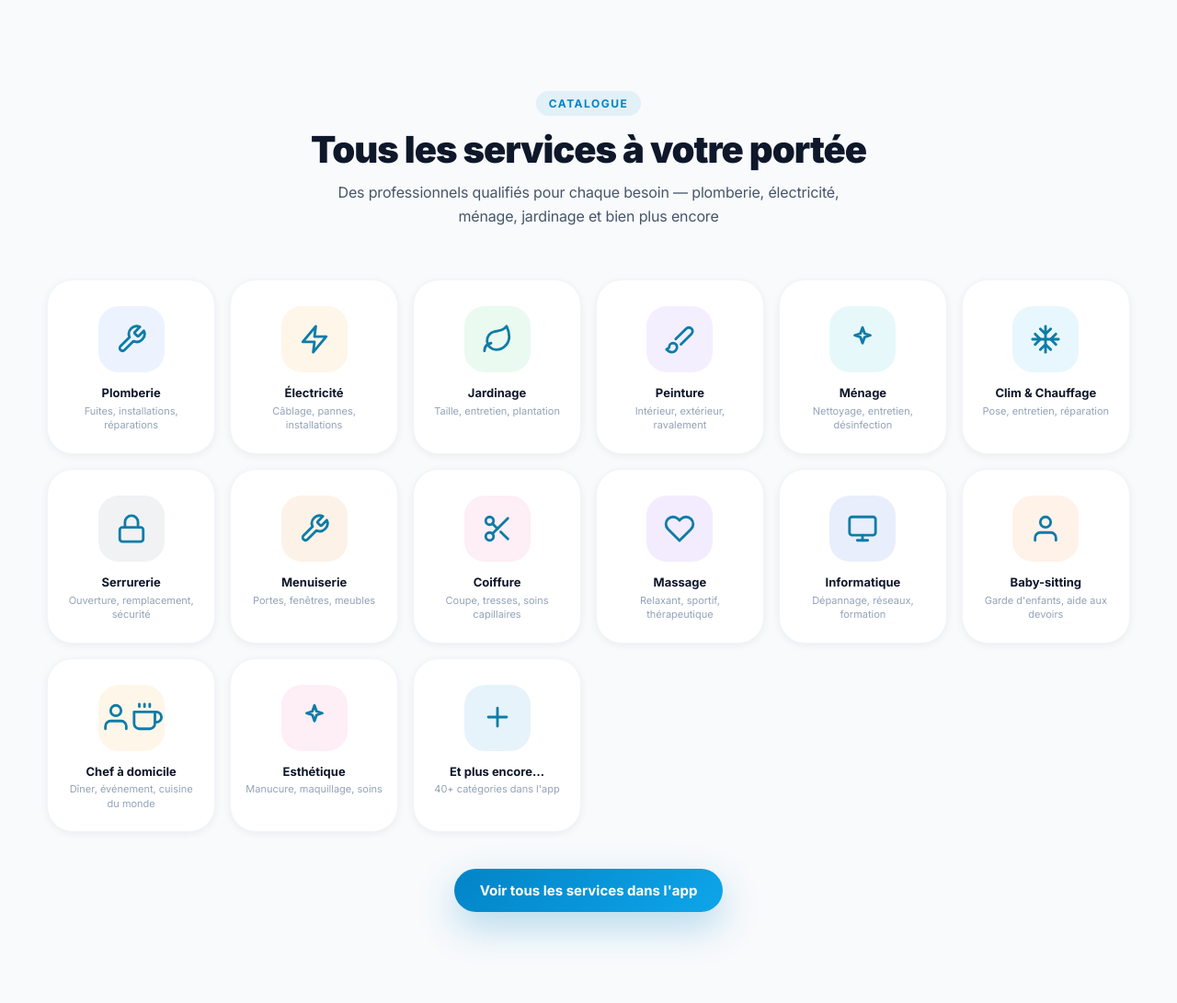
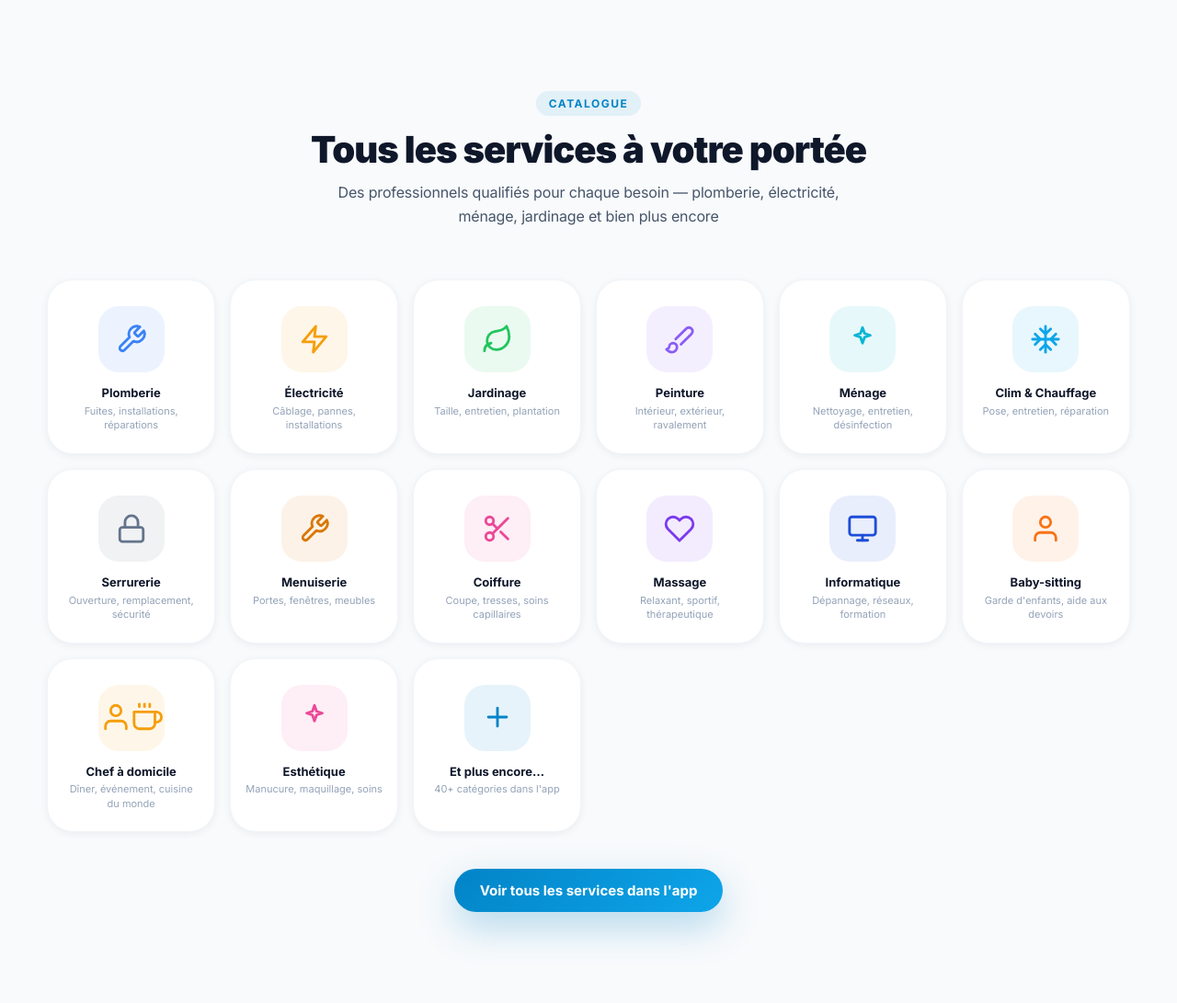
Before and after one commit to yvan2007/new-babifixbuild, a Django app: page / in a window 1280 px wide. Shown: the part 1506-2597 px from the top of the page at 92% size. Run offline with Django 5.2, Linux system fonts and the light colour scheme; data that the repository does not hold is empty; parts of the project's set-up code (start-up, migrations or seed data) failed here and were passed over.

Commit message:
style(vitrine): section categories plus pro - chaque icone prend la couleur de sa categorie + cartes uniformes (hauteur min, alignement) ; sections satisfaits/services harmonisees

```diff
--- a/babifix_vitrine_django/templates/vitrine/home.html
+++ b/babifix_vitrine_django/templates/vitrine/home.html
@@ -1347,8 +1347,10 @@ body.js-ready .stagger.visible > *:nth-child(n+9){ opacity:1;transform:none;tran
 .feat-ico{width:54px;height:54px;border-radius:16px;margin:0 auto 14px;display:inline-flex;
   align-items:center;justify-content:center;font-size:26px;color:#0E7CA8;
   background:linear-gradient(135deg,#E8F8FF,#D4F0FC);}
-/* Catégories (maquette téléphone) : icône cyan */
-.cat-emoji{font-size:34px;color:#0E7CA8;}
+/* Catégories : chaque icône prend la couleur de sa catégorie (rendu pro/coloré) */
+.cat-emoji{font-size:34px;color:var(--cat-solid,#0E7CA8);position:relative;z-index:1;}
+.cat-ico-wrap{position:relative;z-index:1;}
+.cat-card{min-height:170px;display:flex;flex-direction:column;align-items:center;justify-content:flex-start;}
 .phone-emoji{font-size:30px;color:#0E7CA8;}
 /* KPIs / notifications / perks : accent cyan vif */
 .kpi-ico{color:#4CC9F0;}
@@ -1699,7 +1701,7 @@ body.js-ready .stagger.visible > *:nth-child(n+9){ opacity:1;transform:none;tran
       {% if categories %}
         {% for c in categories %}
         <article class="cat-card" id="cat-{{ c.id }}"
-          style="--cat-color:{{ c.color|default:'#0284c7' }}22; --cat-bg:{{ c.color|default:'#0284c7' }}18;">
+          style="--cat-color:{{ c.color|default:'#0284c7' }}22; --cat-bg:{{ c.color|default:'#0284c7' }}18; --cat-solid:{{ c.color|default:'#0284c7' }};">
           <div class="cat-ico-wrap" style="background:{{ c.color|default:'#0284c7' }}18;">
             <span class="cat-emoji" role="img" aria-label="{{ c.nom }}">{% if c.icon_emoji %}{{ c.icon_emoji }}{% else %}<span class="bx-ico"><svg viewBox="0 0 24 24" fill="none" stroke="currentColor" stroke-width="2" stroke-linecap="round" stroke-linejoin="round"><path d="M14.7 6.3a1 1 0 000 1.4l1.6 1.6a1 1 0 001.4 0l3.77-3.77a6 6 0 01-7.94 7.94l-6.91 6.91a2.12 2.12 0 01-3-3l6.91-6.91a6 6 0 017.94-7.94l-3.76 3.76z"/></svg></span>{% endif %}</span>
           </div>
@@ -1709,63 +1711,63 @@ body.js-ready .stagger.visible > *:nth-child(n+9){ opacity:1;transform:none;tran
         {% endfor %}
       {% else %}
         <!-- Fallback 15 catégories statiques avec icônes professionnelles -->
-        <article class="cat-card" style="--cat-color:#3B82F618;--cat-bg:#3B82F618;">
+        <article class="cat-card" style="--cat-color:#3B82F618;--cat-bg:#3B82F618;--cat-solid:#3B82F6;">
           <div class="cat-ico-wrap" style="background:#3B82F618;"><span class="cat-emoji" role="img" aria-label="Plomberie"><span class="bx-ico"><svg viewBox="0 0 24 24" fill="none" stroke="currentColor" stroke-width="2" stroke-linecap="round" stroke-linejoin="round"><path d="M14.7 6.3a1 1 0 000 1.4l1.6 1.6a1 1 0 001.4 0l3.77-3.77a6 6 0 01-7.94 7.94l-6.91 6.91a2.12 2.12 0 01-3-3l6.91-6.91a6 6 0 017.94-7.94l-3.76 3.76z"/></svg></span></span></div>
           <h3 class="cat-name">Plomberie</h3><p class="cat-desc">Fuites, installations, réparations</p>
         </article>
-        <article class="cat-card" style="--cat-color:#F59E0B18;--cat-bg:#F59E0B18;">
+        <article class="cat-card" style="--cat-color:#F59E0B18;--cat-bg:#F59E0B18;--cat-solid:#F59E0B;">
           <div class="cat-ico-wrap" style="background:#F59E0B18;"><span class="cat-emoji" role="img" aria-label="Électricité"><span class="bx-ico"><svg viewBox="0 0 24 24" fill="none" stroke="currentColor" stroke-width="2" stroke-linecap="round" stroke-linejoin="round"><polygon points="13 2 3 14 12 14 11 22 21 10 12 10 13 2"/></svg></span></span></div>
           <h3 class="cat-name">Électricité</h3><p class="cat-desc">Câblage, pannes, installations</p>
         </article>
-        <article class="cat-card" style="--cat-color:#22C55E18;--cat-bg:#22C55E18;">
+        <article class="cat-card" style="--cat-color:#22C55E18;--cat-bg:#22C55E18;--cat-solid:#22C55E;">
           <div class="cat-ico-wrap" style="background:#22C55E18;"><span class="cat-emoji" role="img" aria-label="Jardinage"><span class="bx-ico"><svg viewBox="0 0 24 24" fill="none" stroke="currentColor" stroke-width="2" stroke-linecap="round" stroke-linejoin="round"><path d="M11 20A7 7 0 019.8 6.1C15.5 5 17 4.48 19 2c1 2 2 4.18 2 8 0 5.5-4.78 10-10 10z"/><path d="M2 21c0-3 1.85-5.36 5.08-6"/></svg></span></span></div>
           <h3 class="cat-name">Jardinage</h3><p class="cat-desc">Taille, entretien, plantation</p>
         </article>
-        <article class="cat-card" style="--cat-color:#8B5CF618;--cat-bg:#8B5CF618;">
+        <article class="cat-card" style="--cat-color:#8B5CF618;--cat-bg:#8B5CF618;--cat-solid:#8B5CF6;">
           <div class="cat-ico-wrap" style="background:#8B5CF618;"><span class="cat-emoji" role="img" aria-label="Peinture"><span class="bx-ico"><svg viewBox="0 0 24 24" fill="none" stroke="currentColor" stroke-width="2" stroke-linecap="round" stroke-linejoin="round"><path d="M9.06 11.9l8.07-8.06a2.85 2.85 0 114.03 4.03l-8.06 8.08"/><path d="M7.07 14.94c-1.66 0-3 1.35-3 3.02 0 1.33-2.5 1.52-2 2.02 1.08 1.1 2.49 2.02 4 2.02 2.2 0 4-1.8 4-4.04a3.01 3.01 0 00-3-3.02z"/></svg></span></span></div>
           <h3 class="cat-name">Peinture</h3><p class="cat-desc">Intérieur, extérieur, ravalement</p>
         </article>
-        <article class="cat-card" style="--cat-color:#06B6D418;--cat-bg:#06B6D418;">
+        <article class="cat-card" style="--cat-color:#06B6D418;--cat-bg:#06B6D418;--cat-solid:#06B6D4;">
           <div class="cat-ico-wrap" style="background:#06B6D418;"><span class="cat-emoji" role="img" aria-label="Ménage"><span class="bx-ico"><svg viewBox="0 0 24 24" fill="none" stroke="currentColor" stroke-width="2" stroke-linecap="round" stroke-linejoin="round"><path d="M12 3l1.6 4.6L18 9l-4.4 1.4L12 15l-1.6-4.6L6 9l4.4-1.4z"/></svg></span></span></div>
           <h3 class="cat-name">Ménage</h3><p class="cat-desc">Nettoyage, entretien, désinfection</p>
         </article>
-        <article class="cat-card" style="--cat-color:#0EA5E918;--cat-bg:#0EA5E918;">
+        <article class="cat-card" style="--cat-color:#0EA5E918;--cat-bg:#0EA5E918;--cat-solid:#0EA5E9;">
           <div class="cat-ico-wrap" style="background:#0EA5E918;"><span class="cat-emoji" role="img" aria-label="Climatisation"><span class="bx-ico"><svg viewBox="0 0 24 24" fill="none" stroke="currentColor" stroke-width="2" stroke-linecap="round" stroke-linejoin="round"><line x1="12" y1="2" x2="12" y2="22"/><line x1="2" y1="12" x2="22" y2="12"/><path d="M20 16l-4-4 4-4M4 8l4 4-4 4M16 4l-4 4-4-4M8 20l4-4 4 4"/></svg></span></span></div>
           <h3 class="cat-name">Clim & Chauffage</h3><p class="cat-desc">Pose, entretien, réparation</p>
         </article>
-        <article class="cat-card" style="--cat-color:#64748B18;--cat-bg:#64748B18;">
+        <article class="cat-card" style="--cat-color:#64748B18;--cat-bg:#64748B18;--cat-solid:#64748B;">
           <div class="cat-ico-wrap" style="background:#64748B18;"><span class="cat-emoji" role="img" aria-label="Serrurerie"><span class="bx-ico"><svg viewBox="0 0 24 24" fill="none" stroke="currentColor" stroke-width="2" stroke-linecap="round" stroke-linejoin="round"><rect x="3" y="11" width="18" height="11" rx="2"/><path d="M7 11V7a5 5 0 0110 0v4"/></svg></span></span></div>
           <h3 class="cat-name">Serrurerie</h3><p class="cat-desc">Ouverture, remplacement, sécurité</p>
         </article>
-        <article class="cat-card" style="--cat-color:#D9770618;--cat-bg:#D9770618;">
+        <article class="cat-card" style="--cat-color:#D9770618;--cat-bg:#D9770618;--cat-solid:#D97706;">
           <div class="cat-ico-wrap" style="background:#D9770618;"><span class="cat-emoji" role="img" aria-label="Menuiserie"><span class="bx-ico"><svg viewBox="0 0 24 24" fill="none" stroke="currentColor" stroke-width="2" stroke-linecap="round" stroke-linejoin="round"><path d="M14.7 6.3a1 1 0 000 1.4l1.6 1.6a1 1 0 001.4 0l3.77-3.77a6 6 0 01-7.94 7.94l-6.91 6.91a2.12 2.12 0 01-3-3l6.91-6.91a6 6 0 017.94-7.94l-3.76 3.76z"/></svg></span></span></div>
           <h3 class="cat-name">Menuiserie</h3><p class="cat-desc">Portes, fenêtres, meubles</p>
         </article>
-        <article class="cat-card" style="--cat-color:#EC489918;--cat-bg:#EC489918;">
+        <article class="cat-card" style="--cat-color:#EC489918;--cat-bg:#EC489918;--cat-solid:#EC4899;">
           <div class="cat-ico-wrap" style="background:#EC489918;"><span class="cat-emoji" role="img" aria-label="Coiffure"><span class="bx-ico"><svg viewBox="0 0 24 24" fill="none" stroke="currentColor" stroke-width="2" stroke-linecap="round" stroke-linejoin="round"><circle cx="6" cy="6" r="3"/><circle cx="6" cy="18" r="3"/><line x1="20" y1="4" x2="8.12" y2="15.88"/><line x1="14.47" y1="14.48" x2="20" y2="20"/><line x1="8.12" y1="8.12" x2="12" y2="12"/></svg></span></span></div>
           <h3 class="cat-name">Coiffure</h3><p class="cat-desc">Coupe, tresses, soins capillaires</p>
         </article>
-        <article class="cat-card" style="--cat-color:#7C3AED18;--cat-bg:#7C3AED18;">
+        <article class="cat-card" style="--cat-color:#7C3AED18;--cat-bg:#7C3AED18;--cat-solid:#7C3AED;">
           <div class="cat-ico-wrap" style="background:#7C3AED18;"><span class="cat-emoji" role="img" aria-label="Massage"><span class="bx-ico"><svg viewBox="0 0 24 24" fill="none" stroke="currentColor" stroke-width="2" stroke-linecap="round" stroke-linejoin="round"><path d="M20.84 4.61a5.5 5.5 0 00-7.78 0L12 5.67l-1.06-1.06a5.5 5.5 0 10-7.78 7.78L12 21.23l8.84-8.84a5.5 5.5 0 000-7.78z"/></svg></span></span></div>
           <h3 class="cat-name">Massage</h3><p class="cat-desc">Relaxant, sportif, thérapeutique</p>
         </article>
-        <article class="cat-card" style="--cat-color:#1D4ED818;--cat-bg:#1D4ED818;">
+        <article class="cat-card" style="--cat-color:#1D4ED818;--cat-bg:#1D4ED818;--cat-solid:#1D4ED8;">
           <div class="cat-ico-wrap" style="background:#1D4ED818;"><span class="cat-emoji" role="img" aria-label="Informatique"><span class="bx-ico"><svg viewBox="0 0 24 24" fill="none" stroke="currentColor" stroke-width="2" stroke-linecap="round" stroke-linejoin="round"><rect x="2" y="3" width="20" height="14" rx="2"/><line x1="8" y1="21" x2="16" y2="21"/><line x1="12" y1="17" x2="12" y2="21"/></svg></span></span></div>
           <h3 class="cat-name">Informatique</h3><p class="cat-desc">Dépannage, réseaux, formation</p>
         </article>
-        <article class="cat-card" style="--cat-color:#F9731618;--cat-bg:#F9731618;">
+        <article class="cat-card" style="--cat-color:#F9731618;--cat-bg:#F9731618;--cat-solid:#F97316;">
           <div class="cat-ico-wrap" style="background:#F9731618;"><span class="cat-emoji" role="img" aria-label="Baby-sitting"><span class="bx-ico"><svg viewBox="0 0 24 24" fill="none" stroke="currentColor" stroke-width="2" stroke-linecap="round" stroke-linejoin="round"><path d="M20 21v-2a4 4 0 00-4-4H8a4 4 0 00-4 4v2"/><circle cx="12" cy="7" r="4"/></svg></span></span></div>
           <h3 class="cat-name">Baby-sitting</h3><p class="cat-desc">Garde d'enfants, aide aux devoirs</p>
         </article>
-        <article class="cat-card" style="--cat-color:#F59E0B18;--cat-bg:#F59E0B18;">
+        <article class="cat-card" style="--cat-color:#F59E0B18;--cat-bg:#F59E0B18;--cat-solid:#F59E0B;">
           <div class="cat-ico-wrap" style="background:#F59E0B18;"><span class="cat-emoji" role="img" aria-label="Chef"><span class="bx-ico"><svg viewBox="0 0 24 24" fill="none" stroke="currentColor" stroke-width="2" stroke-linecap="round" stroke-linejoin="round"><path d="M20 21v-2a4 4 0 00-4-4H8a4 4 0 00-4 4v2"/><circle cx="12" cy="7" r="4"/></svg></span>‍<span class="bx-ico"><svg viewBox="0 0 24 24" fill="none" stroke="currentColor" stroke-width="2" stroke-linecap="round" stroke-linejoin="round"><path d="M18 8h1a4 4 0 010 8h-1"/><path d="M2 8h16v9a4 4 0 01-4 4H6a4 4 0 01-4-4V8z"/><line x1="6" y1="2" x2="6" y2="4"/><line x1="10" y1="2" x2="10" y2="4"/><line x1="14" y1="2" x2="14" y2="4"/></svg></span></span></div>
           <h3 class="cat-name">Chef à domicile</h3><p class="cat-desc">Dîner, événement, cuisine du monde</p>
         </article>
-        <article class="cat-card" style="--cat-color:#EC489918;--cat-bg:#EC489918;">
+        <article class="cat-card" style="--cat-color:#EC489918;--cat-bg:#EC489918;--cat-solid:#EC4899;">
           <div class="cat-ico-wrap" style="background:#EC489918;"><span class="cat-emoji" role="img" aria-label="Esthétique"><span class="bx-ico"><svg viewBox="0 0 24 24" fill="none" stroke="currentColor" stroke-width="2" stroke-linecap="round" stroke-linejoin="round"><path d="M12 3l1.6 4.6L18 9l-4.4 1.4L12 15l-1.6-4.6L6 9l4.4-1.4z"/></svg></span></span></div>
           <h3 class="cat-name">Esthétique</h3><p class="cat-desc">Manucure, maquillage, soins</p>
         </article>
-        <article class="cat-card" style="--cat-color:#0284c718;--cat-bg:#0284c718;">
+        <article class="cat-card" style="--cat-color:#0284c718;--cat-bg:#0284c718;--cat-solid:#0284c7;">
           <div class="cat-ico-wrap" style="background:#0284c718;"><span class="cat-emoji" role="img" aria-label="Et plus"><span class="bx-ico"><svg viewBox="0 0 24 24" fill="none" stroke="currentColor" stroke-width="2" stroke-linecap="round" stroke-linejoin="round"><line x1="12" y1="5" x2="12" y2="19"/><line x1="5" y1="12" x2="19" y2="12"/></svg></span></span></div>
           <h3 class="cat-name">Et plus encore…</h3><p class="cat-desc">40+ catégories dans l'app</p>
         </article>
```
